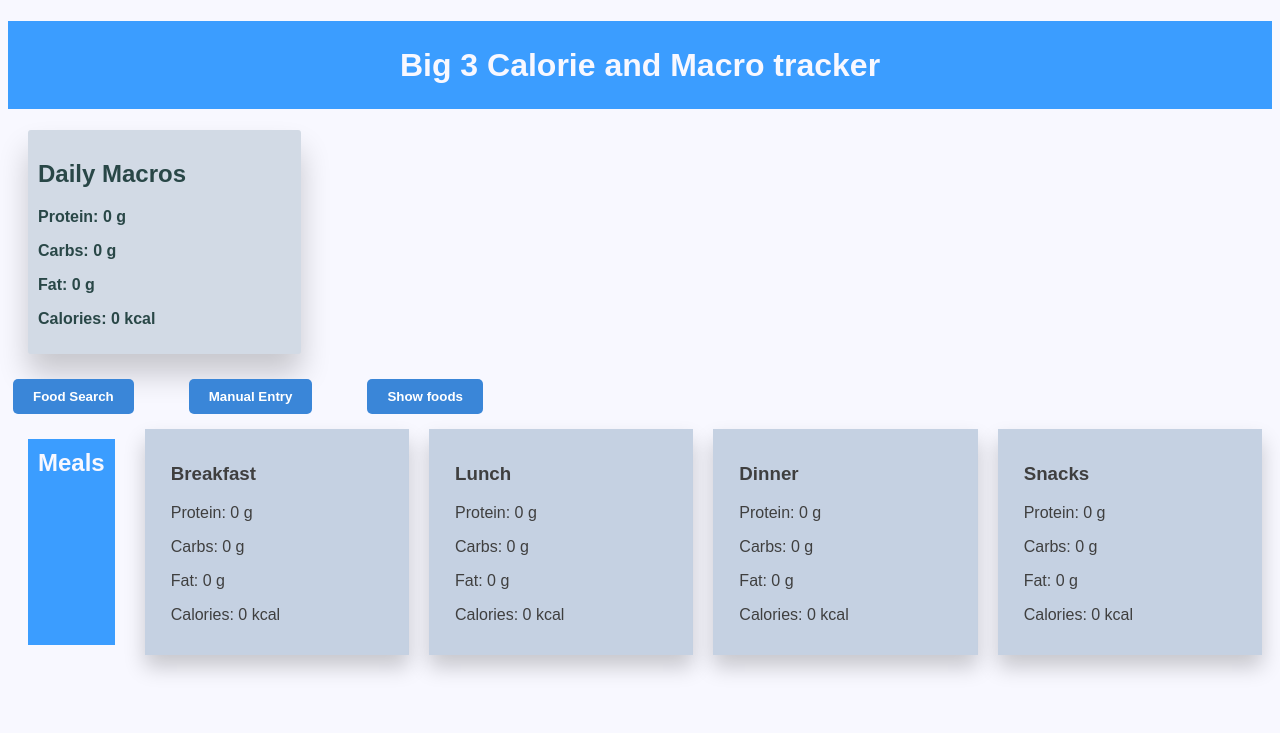
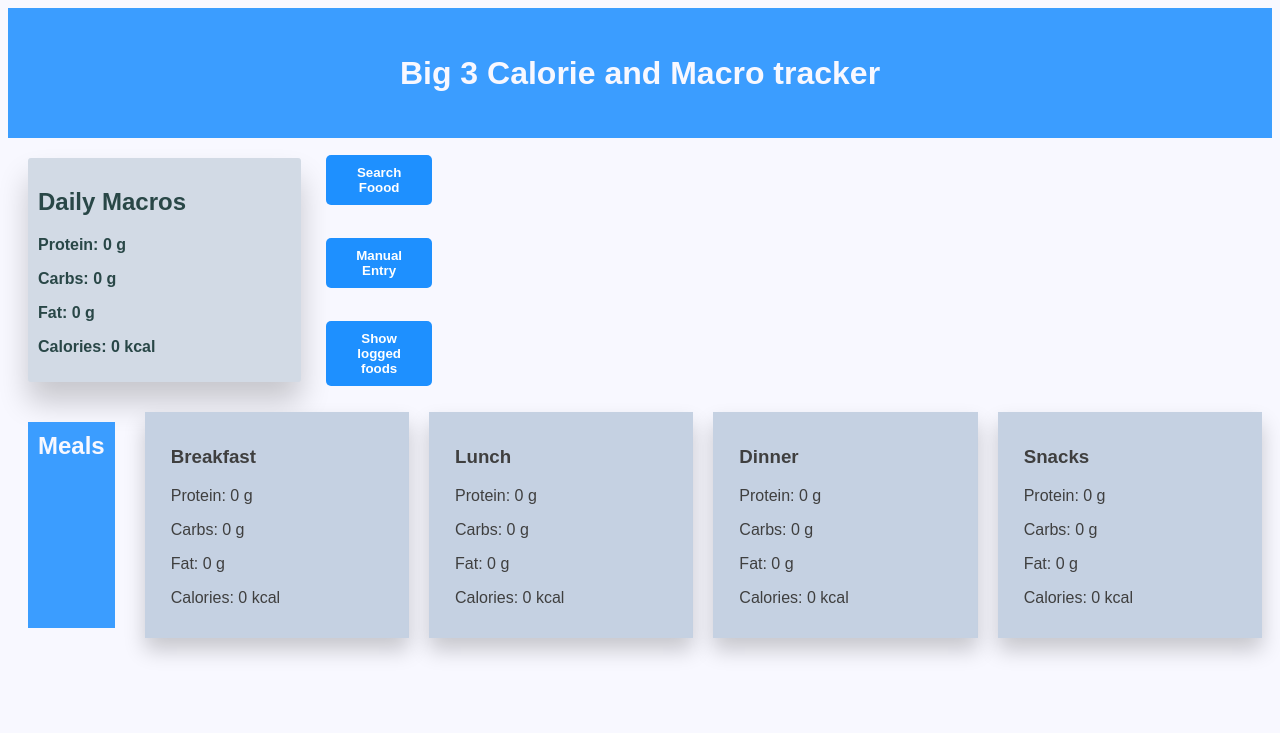
Before and after one commit to dstraco/MacroCalorieTracker, a Flask app: page / in a window 1280 px wide. Shown: the top 733 px of the page. Run offline with Flask 3, Linux system fonts and the light colour scheme; data that the repository does not hold is empty.

Commit message:
Removed redundant code in styles.css. Changed button to correct class in add_food.html.

```diff
--- a/static/css/styles.css
+++ b/static/css/styles.css
@@ -1,13 +1,30 @@
-#index-header {
+body {
+    font-family: Arial, Helvetica, sans-serif;
+    background-color: ghostwhite;
+}
+
+ul {
+    list-style-type: none;
+}
+
+header {
     color: ghostwhite;
     background-color: rgb(59, 157, 255);
     text-align: center;
     padding: 2%;
 }
-h1 {
+
+nav {
+    display: flex;
+    justify-content: space-around;
+    flex-direction: column;
+}
+
+main h1 {
     font-family: Arial, Helvetica, sans-serif;
     color: rgb(68, 96, 124);
 }
+
 .meals-h2 {
     color: ghostwhite;
     background-color: rgb(59, 157, 255);
@@ -16,9 +33,11 @@ h1 {
     font-weight: bold;
     text-align: center;
 }
+
 .macro-container h2 {
     color: rgb(41, 71, 71);
 }
+
 .macro-container {
     background-color: rgb(210, 218, 229);
     color: rgb(41, 71, 71);
@@ -26,50 +45,40 @@ h1 {
     padding: 10px;
     width: 20%;
     border-radius: 3px;
-    box-shadow: 0px 20px 30px 0px rgba(0,0,0,0.2);
+    box-shadow: 0px 20px 30px 0px rgba(0, 0, 0, 0.2);
     font-weight: bold;
 }
-body {
-    font-family: Arial, Helvetica, sans-serif;
-    background-color: ghostwhite;
 
-}
-button, button a {
+button,
+button a {
     display: inline-block;
     padding: 10px 20px;
     margin: 5px;
     color: #fff;
-    background-color: #3a86d8;
+    background-color: dodgerblue;
     text-decoration: none;
     border-radius: 5px;
     font-weight: bold;
     border-style: none;
+    width: 8em;
 }
-button:hover, button:focus {
+
+button:hover,
+button:focus {
     background-color: #5ea0e5;
     cursor: pointer;
 }
-.button {
-    display: inline-block;
-    padding: 10px 20px;
-    margin: 5px;
-    color: #fff;
-    background-color: #3a86d8;
-    text-decoration: none;
-    border-radius: 5px;
-    font-weight: bold;
-    border-style: none;
-}
-.button:hover, .button:focus {
-    background-color: #5ea0e5;
-}
-.macros, .meals, .actions, h2 {
+
+.macros,
+.meals,
+.actions,
+h2 {
     color: dodgerblue;
 }
-ul {
-    list-style-type: none;
-}
-.meals, .actions, .results {
+
+.meals,
+.actions,
+.results {
     background-color: rgb(197, 209, 226);
     color: darkslategrey;
     margin: 20px;
@@ -77,44 +86,48 @@ ul {
     width: 50%;
     border-radius: 10px;
 }
+
 .meal {
     border: 1px solid #ccc;
     margin: 10px;
     padding: 10px;
     border-radius: 5px;
 }
-.meal h3{
+
+.meal h3 {
     color: dodgerblue;
 }
+
 .meal-select {
     border-radius: 10px;
 
 }
-nav {
+
+section {
     display: flex;
-    justify-content: left ;
-    align-content: end;
 }
-nav button {
-    margin-right: 50px;
-}
-.meal-cards{
+
+.meal-cards {
     display: flex;
     justify-content: center;
 }
+
 .card {
     /* Add shadows to create the "card" effect */
-    box-shadow: 0px 12px 20px 0px rgba(0,0,0,0.2);
+    box-shadow: 0px 12px 20px 0px rgba(0, 0, 0, 0.2);
     transition: 0.3s;
     background-color: rgb(197, 209, 226);
     width: 30%;
     /* display: inline-flex; */
     margin: 10px;
 }
+
 /* On mouse-over, add a deeper shadow */
-  .card:hover, .card:focus {
+.card:hover,
+.card:focus {
     box-shadow: 0 16px 24px 0 rgba(131, 130, 130, 0.8);
 }
+
 /* Add some padding inside the card container */
 .container {
     padding: 5px 16px;
@@ -122,9 +135,11 @@ nav button {
     margin: 10px;
     color: rgb(63, 63, 63);
 }
-  .container li{
+
+.container li {
     margin-top: 7px;
 }
+
 footer {
     margin-top: 7%;
     display: flex;
--- a/templates/add_food.html
+++ b/templates/add_food.html
@@ -32,7 +32,11 @@
         </form>
     </div>
     <footer>
-        <a href="{{ url_for('index') }}" class="button">Go home</a>
+        <a href="{{ url_for('index') }}">
+            <button>
+                Go home
+            </button>
+        </a>
     </footer>
     <script src="../static/js/macroTracker.js"></script>
 </body>
--- a/templates/index.html
+++ b/templates/index.html
@@ -6,13 +6,15 @@
     <meta name="viewport" content="width=device-width, initial-scale=1.0">
     <title>Big 3 Calorie and Macro Tracker</title>
     <link rel="stylesheet" href="{{ url_for('static', filename='css/styles.css') }}">
+    <link rel="icon" href="../static/images/appleicon.png">
 </head>
 
 <body>
     <header>
-        <h1 id="index-header" >Big 3 Calorie and Macro tracker</h1>
+        <h1 id="index-header">Big 3 Calorie and Macro tracker</h1>
     </header>
     <main>
+        <section>
             <div class="macro-container" id="daily-macros">
                 <h2>Daily Macros</h2>
                 <p id=daily-protein>Protein: 0 g</p>
@@ -22,15 +24,16 @@
             </div>
             <nav>
                 <a href="{{ url_for('search_food') }}">
-                <button>Food Search</button>
+                    <button>Search Foood</button>
                 </a>
                 <a href="{{ url_for('add_food') }}">
                     <button>Manual Entry</button>
                 </a>
                 <a href="{{ url_for('show_meals') }}">
-                <button>Show foods</button>
+                    <button>Show logged foods</button>
                 </a>
             </nav>
+        </section>
 
         <div class="meal-cards">
             <h2 class="meals-h2">Meals</h2>
```
Also changed, not shown: static/images/appleicon.png (added), templates/search.html (line endings or trailing spaces), 2 other files. Lines whose indentation alone changed are shown as unchanged.
